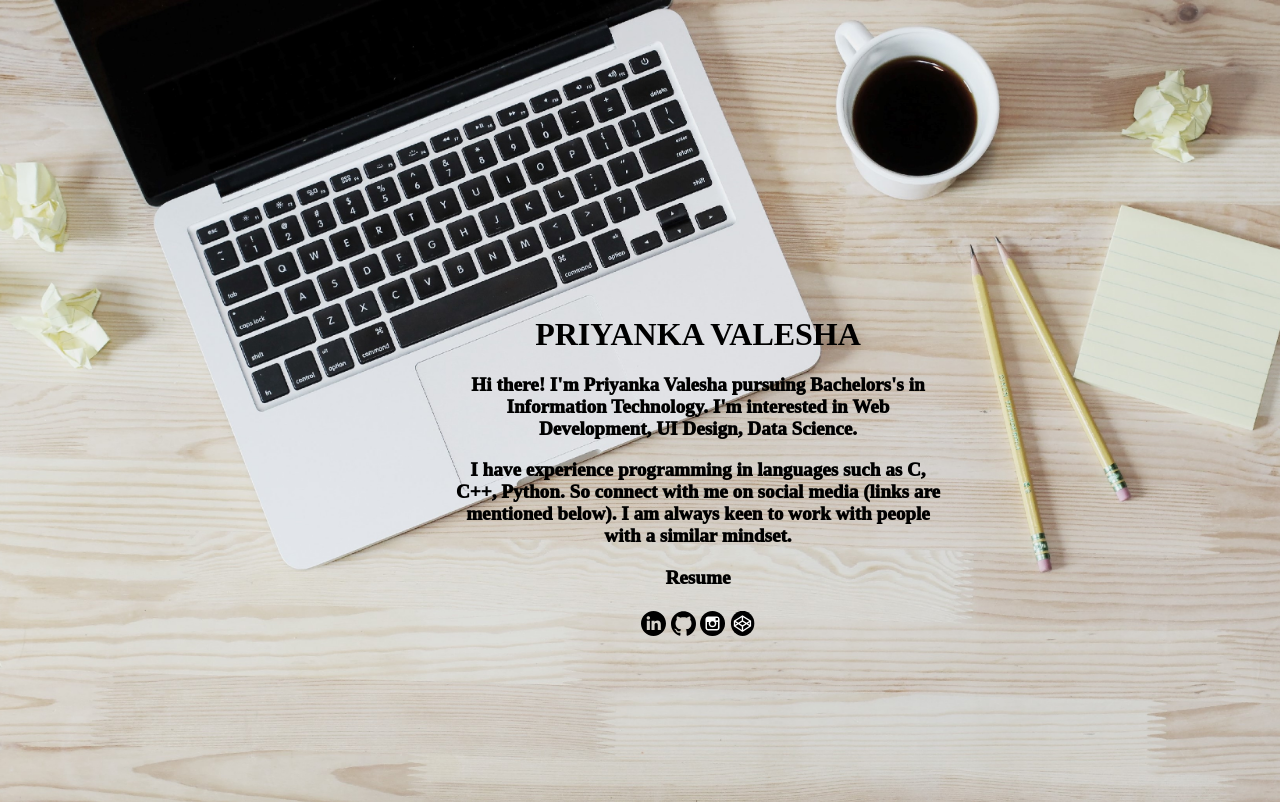
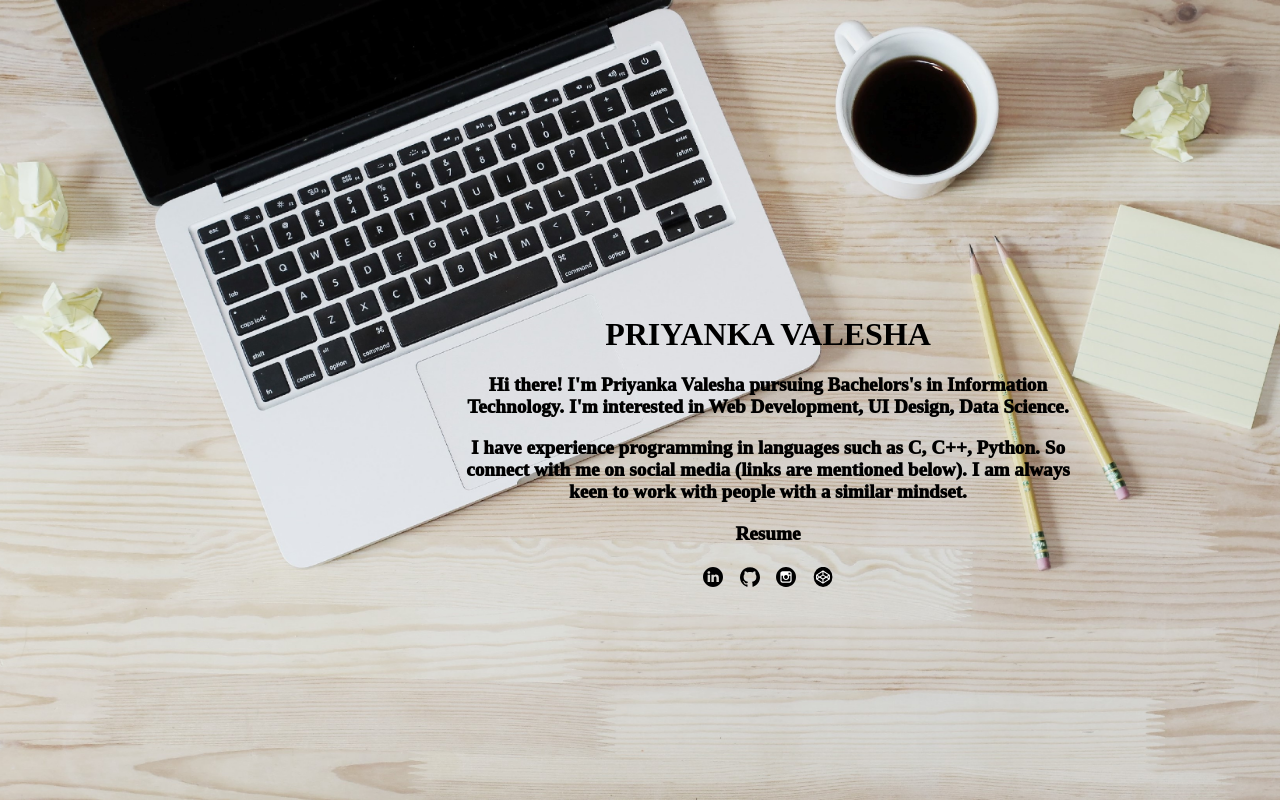
Before and after one commit to pvalesha/pvalesha.github.io, a plain HTML site: page index.html in a window 1280 px wide. Drawn offline with Linux system fonts and the light colour scheme.

Commit message:
Add files via upload

```diff
--- a/index.css
+++ b/index.css
@@ -3,8 +3,8 @@ body{
 
     margin-top: 23%;
     margin-left: 35%;
-    width:500px;
-    height:500px;
+    width:50%;
+    height:50%;
     background-position: center; /* Center the image */
   background-repeat: no-repeat; /* Do not repeat the image */
   background-size: cover;
--- a/resume.css
+++ b/resume.css
@@ -5,7 +5,7 @@ h2{
 a{
     color: #000000;
     text-decoration: none;
-    margin:50px;
+    margin:20%;
 
 }
 
@@ -13,11 +13,7 @@ a:hover{
     color:rgb(10, 86, 240);
 }
 
-table,tr,td,th{
-    margin-left: 15px;
-    margin-right: 15px;
 
-}
 body{
     font-size: 130%;
 }
```
